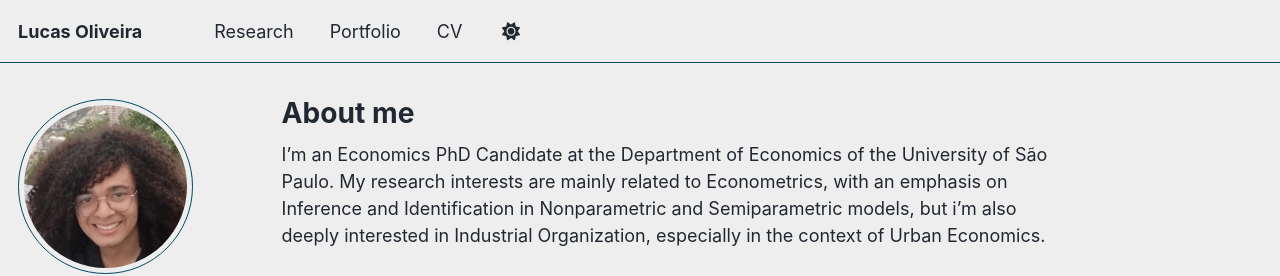
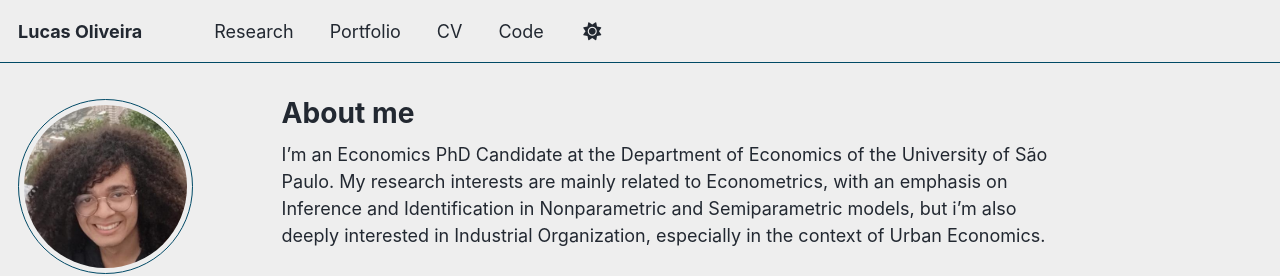
Before and after one commit to L-H-O/L-H-O.github.io, a Jekyll site: the page built from _pages/about.md, in a window 1280 px wide. Shown: the top 276 px of the page. Built offline with Jekyll 4.4.1, drawn with Linux system fonts in a browser that asks for light colours; a script that is not in the unit is left out.

Commit message:
Update navigation.yml

```diff
--- a/_data/navigation.yml
+++ b/_data/navigation.yml
@@ -26,6 +26,9 @@ main:
   - title: "CV"
     url: /cv/
 
+  - title: "Code"
+    url: https://github.com/L-H-O
+
   # - title: "CV"
   #   url: /cv-json/
 
```
